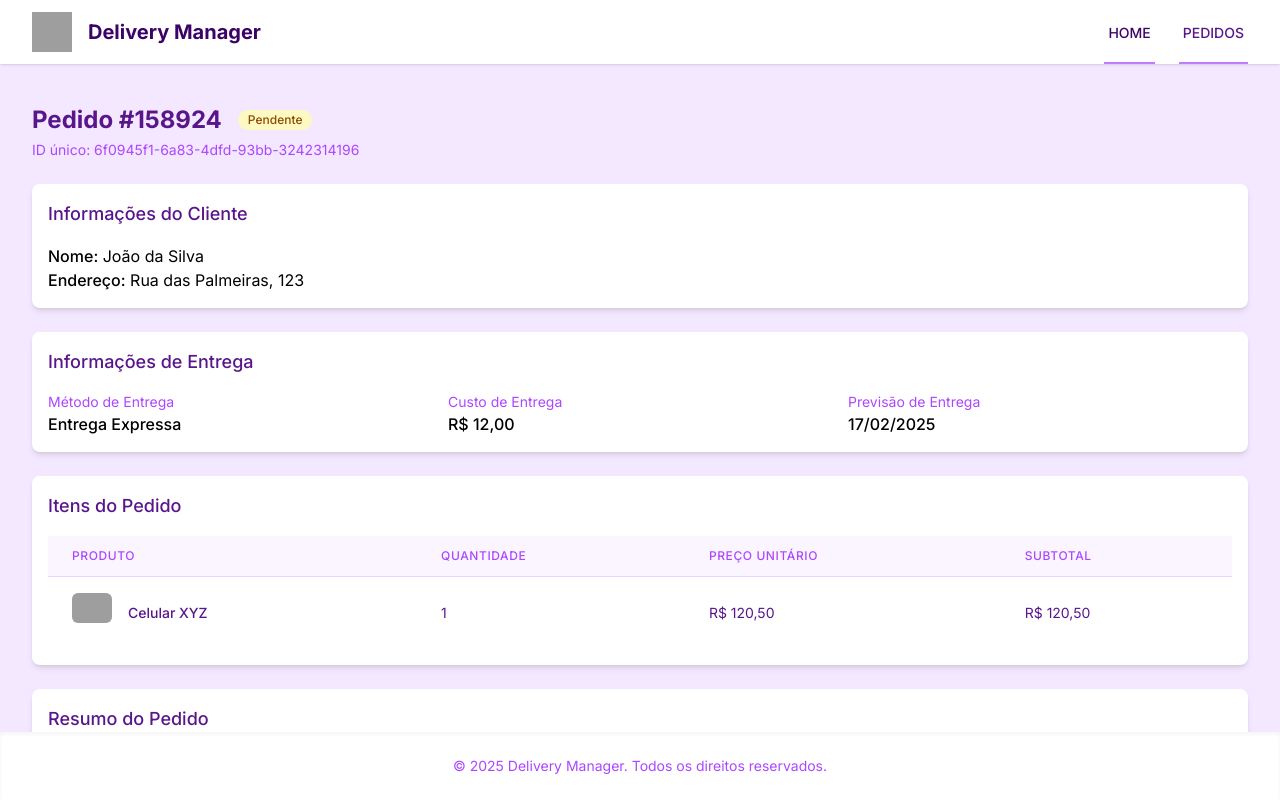
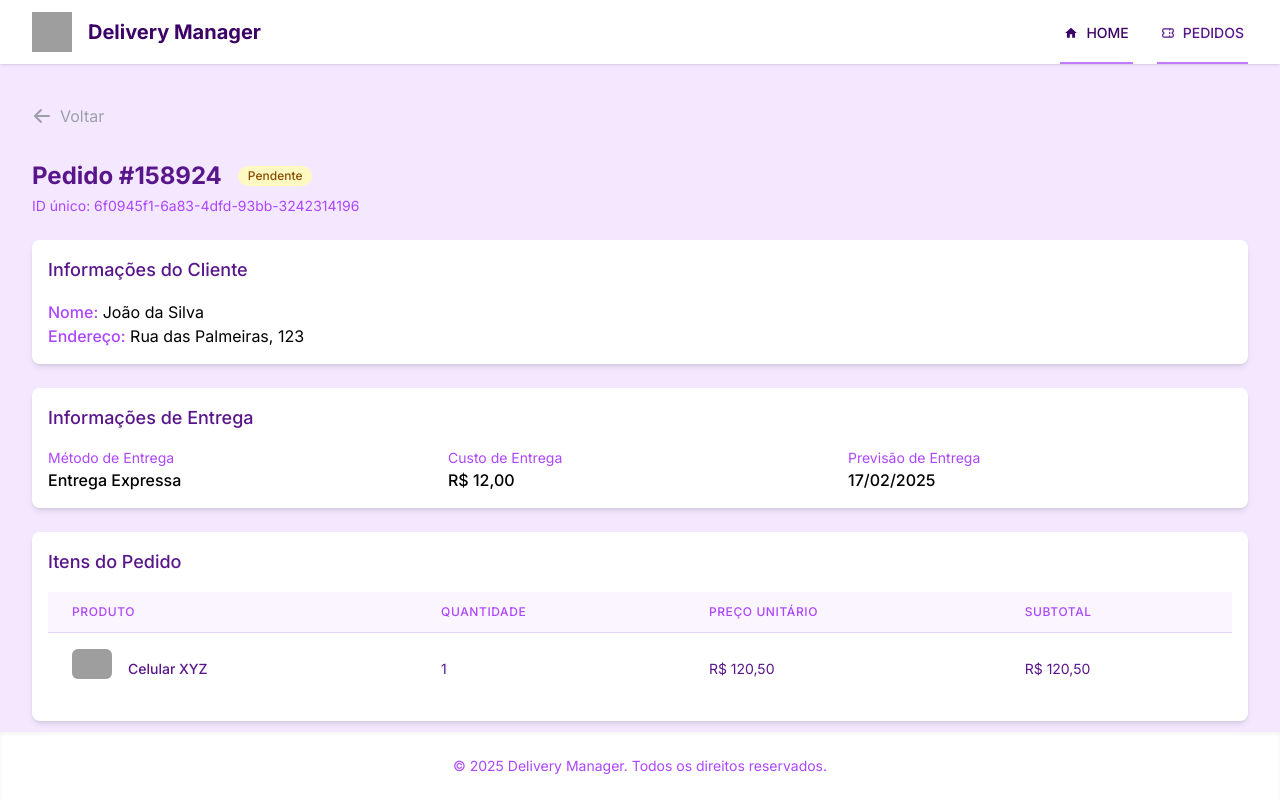
Before and after one commit to livbrandao/delivery-manager, a Next.js app: page /pedidos/detalhes/158924 in a window 1280 px wide. Built offline with nearby package versions, Linux system fonts and the light colour scheme; grey boxes are pictures that could not be loaded.

Commit message:
:sparkles: feat: Insere lib react-icons

```diff
--- a/package.json
+++ b/package.json
@@ -17,6 +17,7 @@
     "postcss": "^8.5.3",
     "react": "^19.0.0",
     "react-dom": "^19.0.0",
+    "react-icons": "^5.5.0",
     "react-router-dom": "^7.3.0"
   },
   "devDependencies": {
--- a/src/components/layout/Header.tsx
+++ b/src/components/layout/Header.tsx
@@ -1,6 +1,8 @@
 import React from 'react';
 import Link from 'next/link';
 import Image from 'next/image';
+import { MdHome } from 'react-icons/md';
+import { HiOutlineTicket } from 'react-icons/hi';
 
 const Header: React.FC = () => {
   return (
@@ -25,7 +27,7 @@ const Header: React.FC = () => {
                 href="/"
                 className="border-purple-400 text-purple-950 inline-flex items-center px-1 pt-1 border-b-2 text-sm font-medium uppercase hover:text-purple-700"
               >
-                home
+                <MdHome className="mr-2" /> home
               </Link>
             </div>
             <div className="hidden sm:ml-6 sm:flex sm:space-x-8">
@@ -33,7 +35,7 @@ const Header: React.FC = () => {
                 href="/pedidos"
                 className="border-purple-400 text-purple-900 inline-flex items-center px-1 pt-1 border-b-2 text-sm font-medium uppercase"
               >
-                Pedidos
+                <HiOutlineTicket className="mr-2" /> Pedidos
               </Link>
             </div>
           </div>
--- a/src/components/orders/OrderDetails.tsx
+++ b/src/components/orders/OrderDetails.tsx
@@ -7,6 +7,7 @@ import Button from '../common/Button';
 import { useRouter } from 'next/navigation';
 import Link from 'next/link';
 import Image from 'next/image';
+import { HiArrowLeft } from 'react-icons/hi';
 
 interface OrderDetailsProps {
   order: Order | null;
@@ -33,6 +34,14 @@ const OrderDetails: React.FC<OrderDetailsProps> = ({ order }) => {
   return (
     <div className="space-y-6 my-10 py-16">
       <div className="flex flex-col justify-start items-start">
+        <button
+          onClick={() => router.back()}
+          className="flex items-center space-x-2 cursor-pointer text-zinc-400 hover:text-zinc-600 border-none mb-8"
+        >
+          <HiArrowLeft size={20} className="mr-2" />
+          Voltar
+        </button>
+
         <div className="flex items-center space-x-4">
           <h1 className="text-2xl font-bold text-purple-900">Pedido #{order.id}</h1>
           <StatusBadge status={order.status} />
@@ -44,10 +53,10 @@ const OrderDetails: React.FC<OrderDetailsProps> = ({ order }) => {
         <h2 className="text-lg font-medium text-purple-900">Informações do Cliente</h2>
         <div className="mt-4">
           <p>
-            <span className="font-medium">Nome:</span> {order.customer.name}
+            <span className="font-medium text-purple-500">Nome:</span> {order.customer.name}
           </p>
           <p>
-            <span className="font-medium">Endereço:</span> {order.customer.address}
+            <span className="font-medium text-purple-500">Endereço:</span> {order.customer.address}
           </p>
         </div>
       </Card>
@@ -158,12 +167,6 @@ const OrderDetails: React.FC<OrderDetailsProps> = ({ order }) => {
           </div>
         </div>
       </Card>
-
-      <div className="flex justify-end">
-        <Button variant="outline" onClick={() => router.back()}>
-          Voltar para a lista
-        </Button>
-      </div>
     </div>
   );
 };
```
Also changed, not shown: 1 other file (tests, documents, lock files or other folders).
